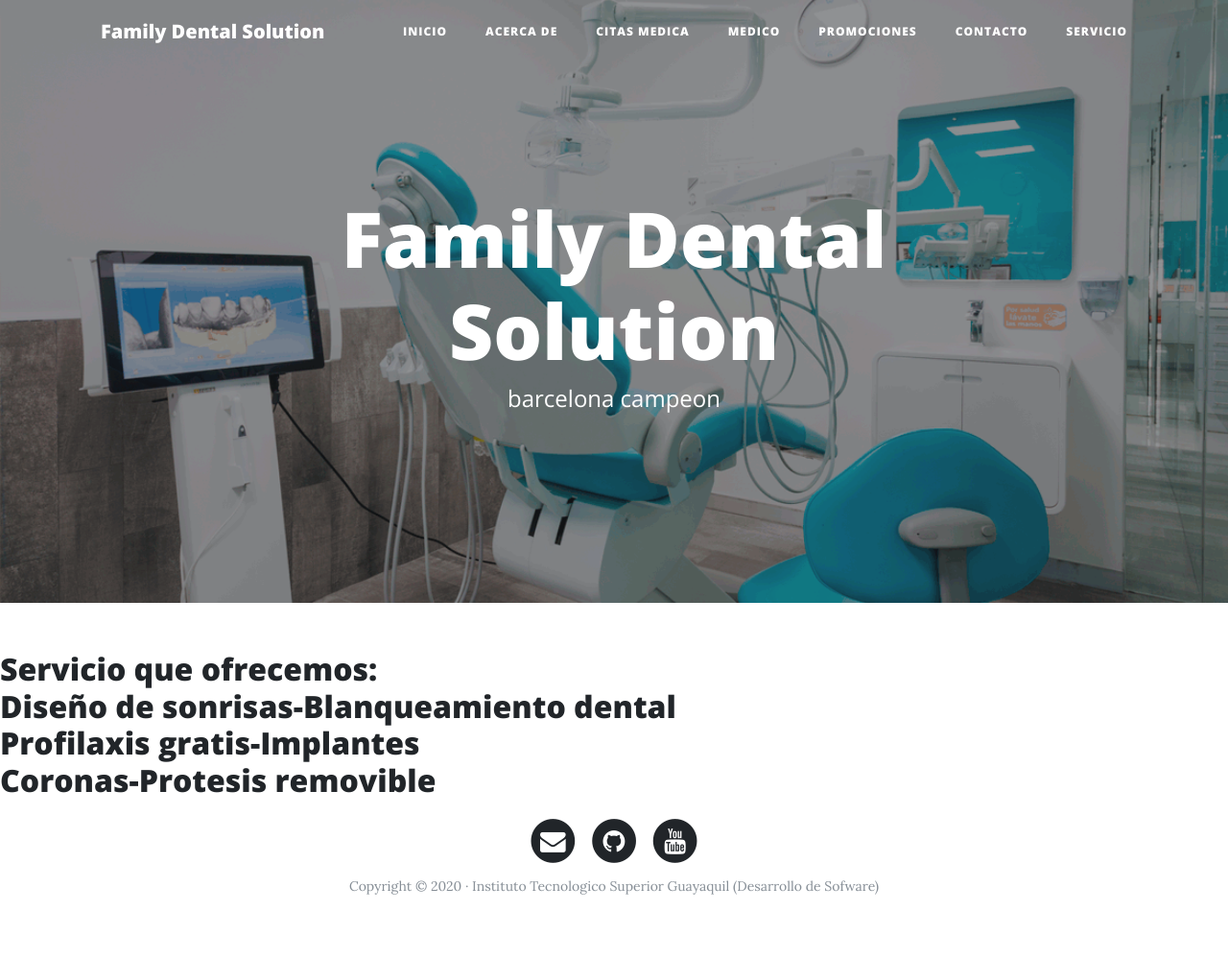
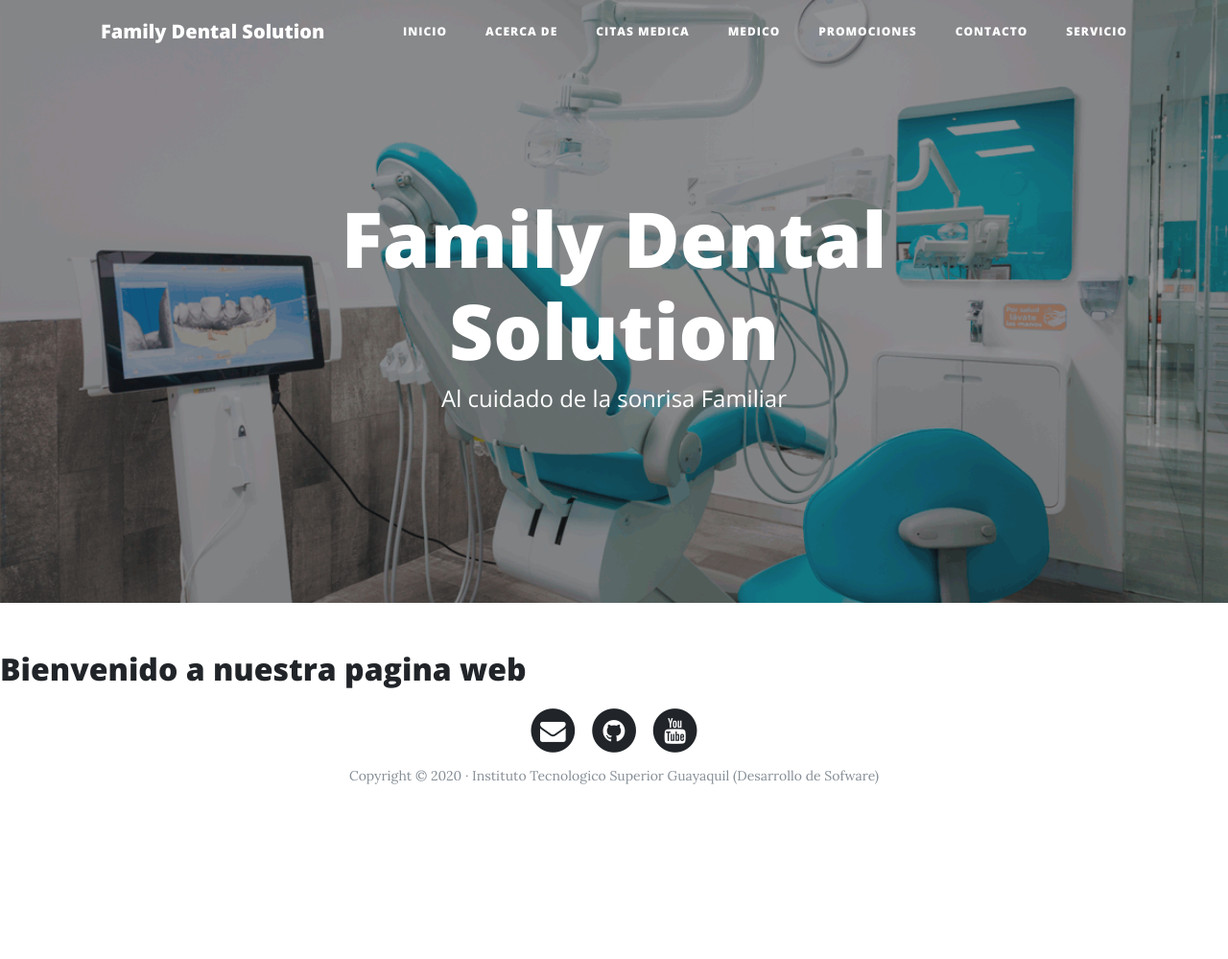
Before and after one commit to petterreyes/proyectoapp, a Django app: template core/templates/home.html in a window 1280 px wide. Shown: the whole page at 96% size. After the commit the page ends 817 px from the top, so only its background shows below. Run offline with Django 3.2, Linux system fonts and the light colour scheme; the template is opened without the code that fills it, so the values that code supplies are empty; some libraries are stand-ins or nearby versions.

Commit message:
modificado por milena

```diff
--- a/core/templates/about.html
+++ b/core/templates/about.html
@@ -1,9 +1,9 @@
 {% extends "base.html" %}
 <title> {% block title %} About {% endblock %} </title>
 
-{% block background %}{% load static %}{% static 'img/logo.jpg' %}{% endblock %}
+{% block background %}{% load static %}{% static 'img/acerca.jpg' %}{% endblock %}
 
 
 {% block content %}
-    <h2>Servicio que ofrecemos:<br>Diseño de sonrisas-Blanqueamiento dental<br>Profilaxis gratis-Implantes<br>Coronas-Protesis removible</h2>
+    <h2>Nuestra labor como trabajadores de salud odontológica, prestando servicios a la comunidad desde hace 7 años, contando con la experiencia que se requiere en el ámbito profesional, tanto a servicios privados como públicos, trabajando con ahínco y dedicación, con un equipo altamente cualificado, dispuestos a ofrecer un correcto diagnóstico y tratamiento a nuestros pacientes, mediante la aplicación de procedimientos actualizados y materiales de alta calidad</h2>
 {% endblock %}
--- a/core/templates/base.html
+++ b/core/templates/base.html
@@ -65,7 +65,7 @@
           <div class="col-lg-8 col-md-10 mx-auto">
             <div class="site-heading">
               <h1> Family Dental Solution </h1>
-              <span class="subheading">barcelona campeon</span>
+              <span class="subheading">Al cuidado de la sonrisa Familiar</span>
             </div>
           </div>
         </div>
--- a/core/templates/contact.html
+++ b/core/templates/contact.html
@@ -1,7 +1,7 @@
 {% extends "base.html" %}
 <title> {% block title %} Contacto {% endblock %} </title>
 
-{% block background %}{% load static %}{% static 'img/avatar.jpg' %}{% endblock %}
+{% block background %}{% load static %}{% static 'img/contacto.jpg' %}{% endblock %}
 
 {% block content %}
     <h2>Contactenos al:<br>(0939575135) (04-4606947)<br>Horarios de atencion<br>Lunes a Viernes: 09:00 AM - 20:00 PM<br>Sabados: 09:00 AM - 18:00 PM<br>Domingos: 09:00 AM - 14:00 PM</h2>
--- a/core/templates/home.html
+++ b/core/templates/home.html
@@ -4,5 +4,5 @@
 {% block background %}{% load static %}{% static 'img/consutorio.jpg' %}{% endblock %}
 
 {% block content %}
-    <h2> Servicio que ofrecemos:<br>Diseño de sonrisas-Blanqueamiento dental<br>Profilaxis gratis-Implantes<br>Coronas-Protesis removible </h2>
+    <h2> Bienvenido a nuestra pagina web </h2>
 {% endblock %}
--- a/core/templates/servicios.html
+++ b/core/templates/servicios.html
@@ -4,5 +4,5 @@
 {% block background %}{% load static %}{% static 'img/IMG-20200730-WA0112.jpg' %}{% endblock %}
 
 {% block content %}
-    <h2>POR CULPA DE LIMON NOS QUEDAMOS 3 HORAS MAS</h2>
+    <h2> Servicio que ofrecemos:<br>Diseño de sonrisas-Blanqueamiento dental<br>Profilaxis gratis-Implantes<br>Coronas-Protesis removible </h2>
 {% endblock %}
```
Also changed, not shown: core/static/img/acerca.jpg (added), core/static/img/contacto.jpg (added).
